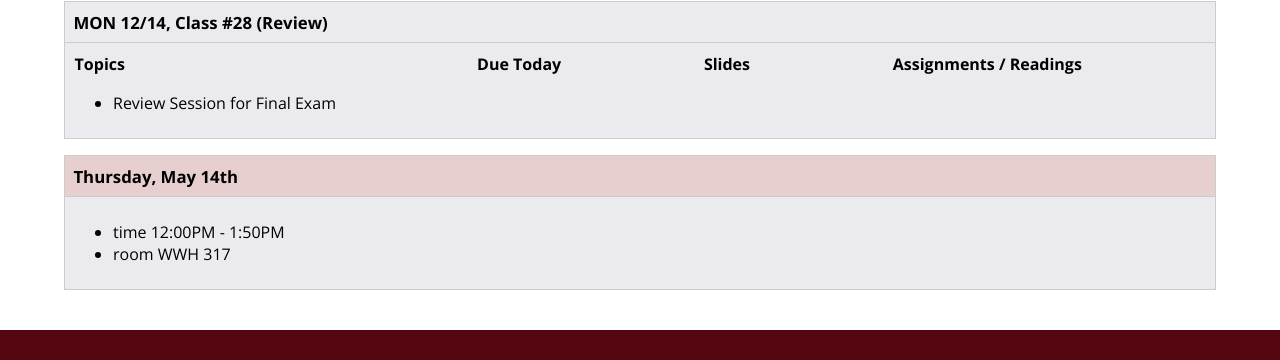
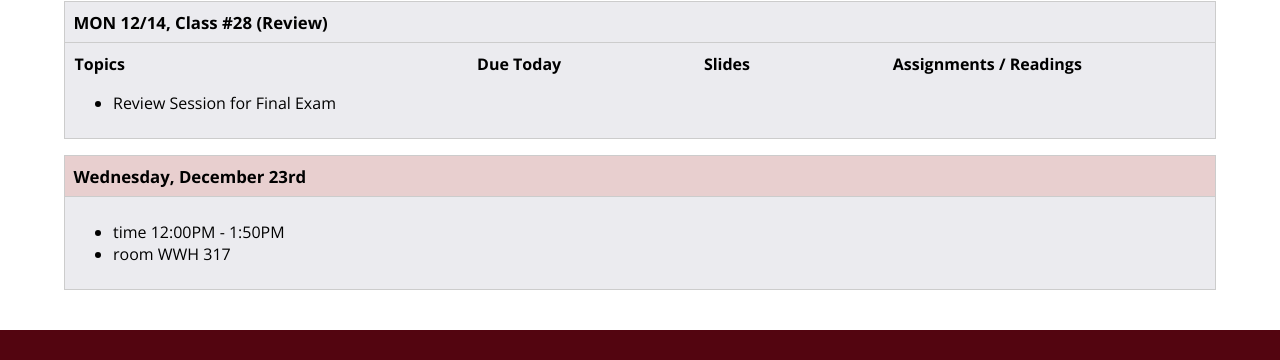
Before and after one commit to foureyes/csci-ua.0002-fall2015-008, a Jekyll site: the page built from schedule.markdown, in a window 1280 px wide and 900 px high, scrolled down 4230 px. Shown: the part 438-798 px from the top of the window. Built offline with Jekyll 4.4.1, drawn with Linux system fonts in a browser that asks for light colours.

Commit message:
fix final exam date

```diff
--- a/_config.yml
+++ b/_config.yml
@@ -26,7 +26,7 @@ email: "jversoza at cs dot nyu dot edu"
 
 # finals
 final_schedule: http://www.cs.nyu.edu/webapps/fall2015/Undergraduate/final_exams
-final_date: Thursday, May 14th
+final_date: Wednesday, December 23rd
 final_time: 12:00PM - 1:50PM
 final_room: WWH 317
 
```
